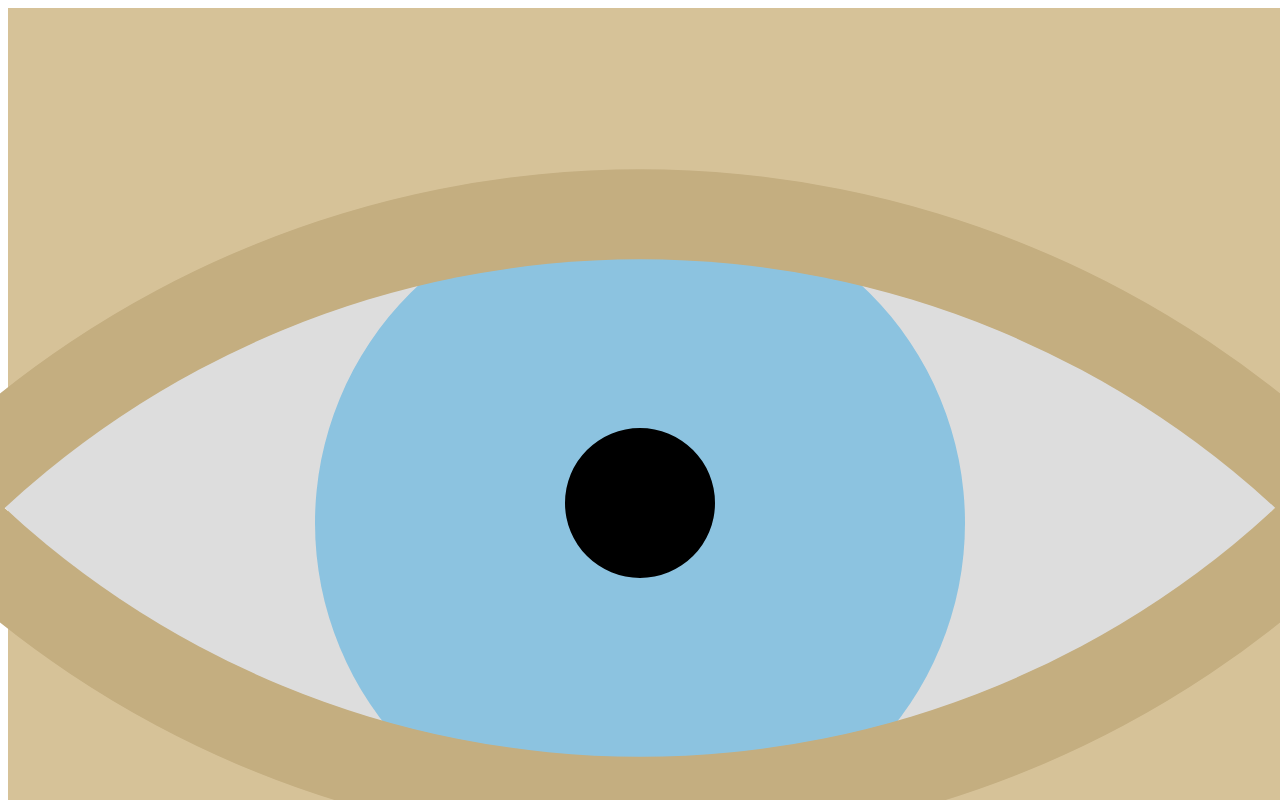
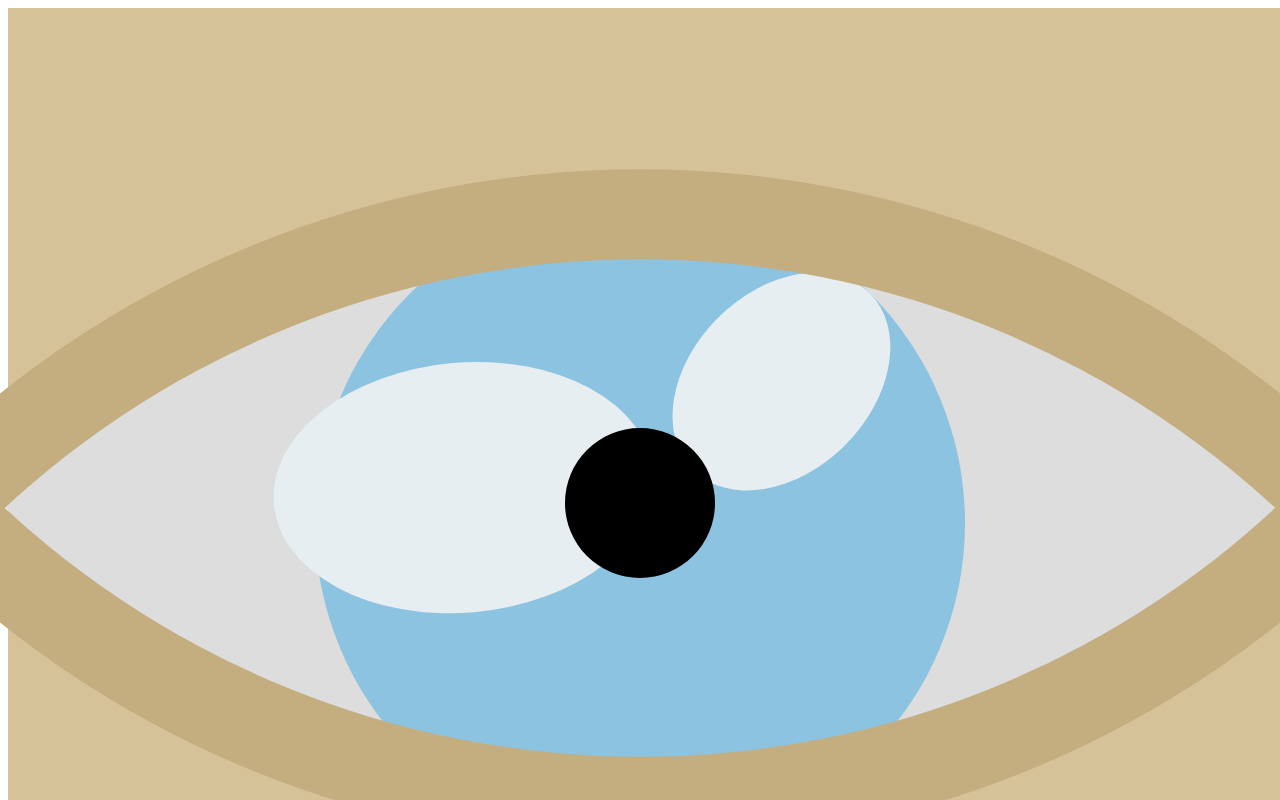
Before and after one commit to darcyyh/paintingrecreation, a plain HTML site: page index.html in a window 1280 px wide. Shown: the top 800 px of the page. Drawn offline with Linux system fonts and the light colour scheme.

Commit message:
Update index.html

```diff
--- a/index.html
+++ b/index.html
@@ -51,6 +51,31 @@ top: -1830px;
 z-index: 2;
 	}
 
+	.cloud1 {
+		height: 250px;
+width: 180px;
+margin: auto;
+background: #e7eef2;
+position: relative;
+align-items: center;
+border-radius: 80%;
+top: 0px;
+z-index: 2;
+	}
+
+	.cloud2 {
+height: 250px;
+width: 380px;
+transform: rotate(130deg);
+margin: auto;
+background: #e7eef2;
+position: relative;
+align-items: center;
+border-radius: 80%;
+top: 50px;
+left: -150px;
+z-index: 2;
+	}
 	.pupil {
 height: 150px;
 width: 150px;
@@ -73,7 +98,9 @@ z-index: 3;
 	<div class='eyelid'>
 	</div>
 	<div class='iris'>
-	</div>
+		<div class='cloud1'> </div>
+		<div class='cloud2'> </div>
+		</div>
 	<div class='pupil'>
 	</div>
 
```
